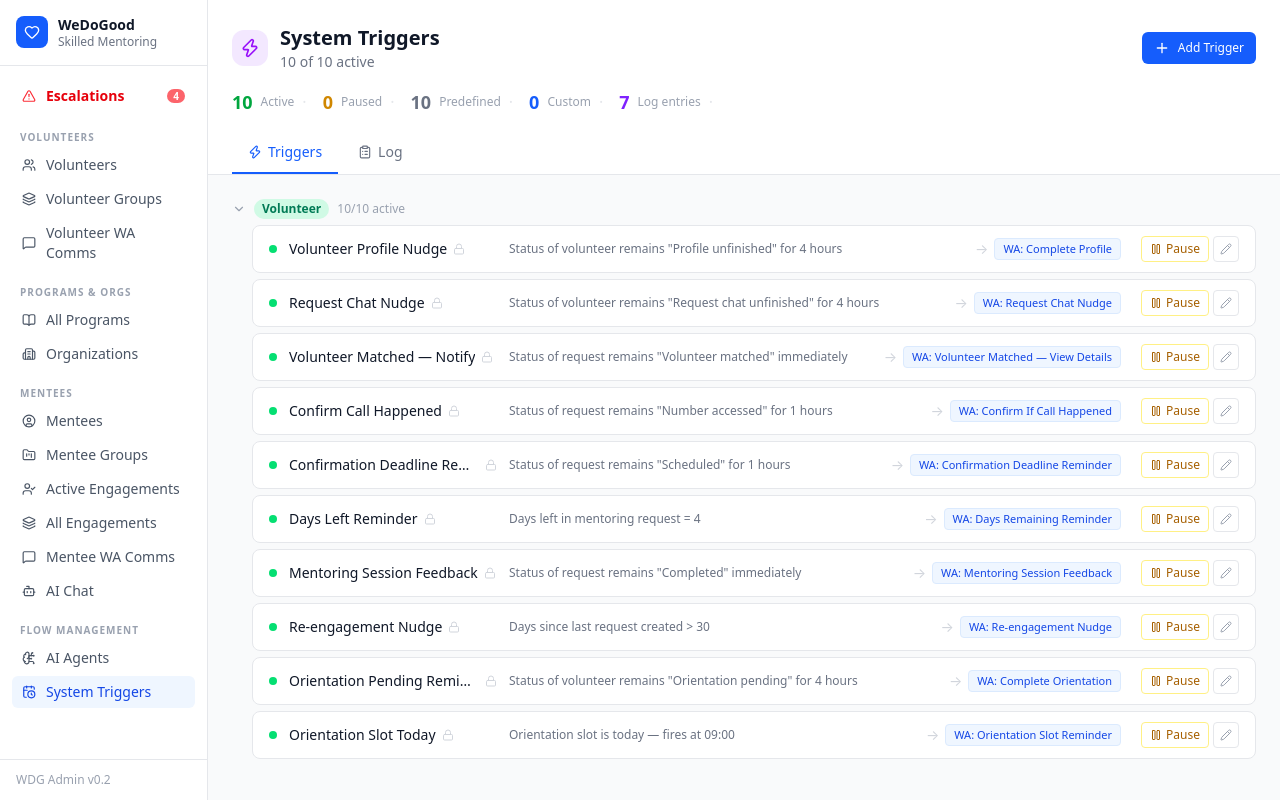
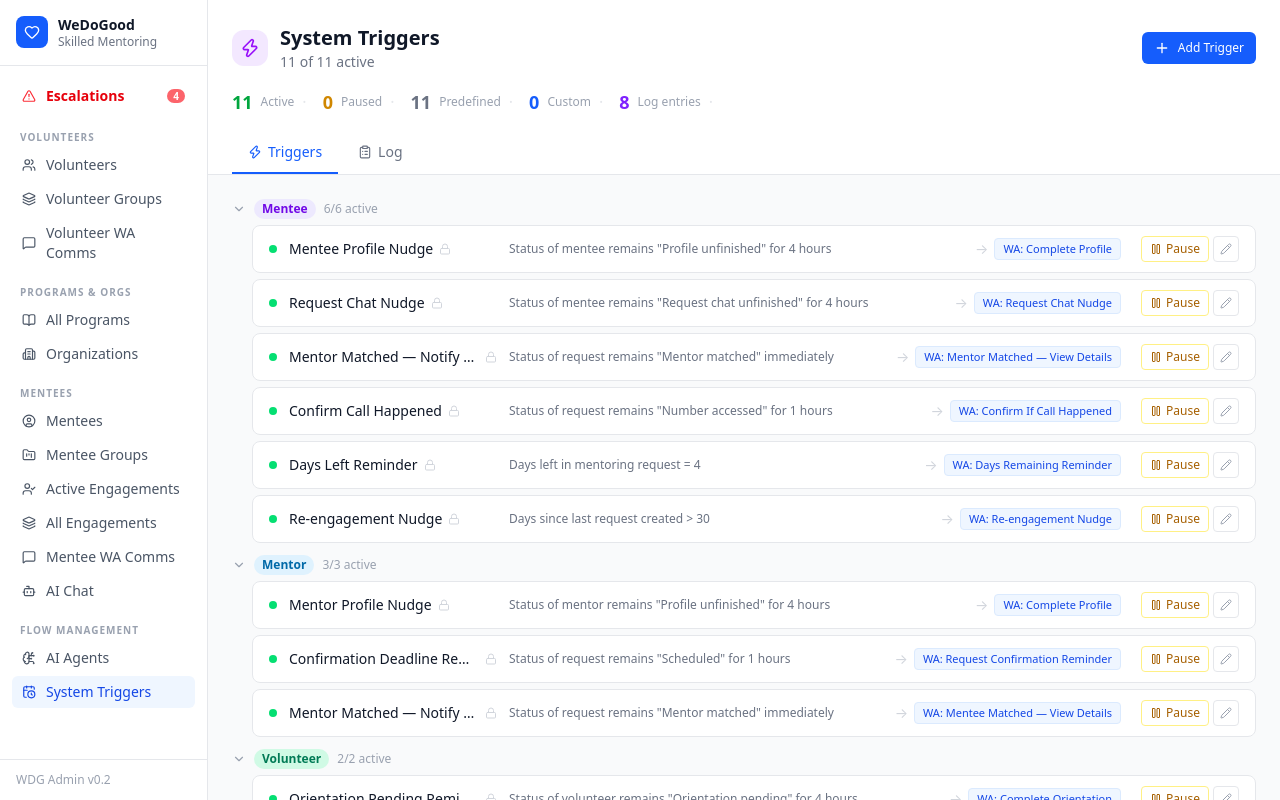
Before and after one commit to maitreyee-wdg/wedogood-mentoring-admin-dashboard, a React (Vite) app: page /flow/cron-jobs in a window 1280 px wide. Built offline with nearby package versions, Linux system fonts and the light colour scheme.

Commit message:
Revert "Merge all system triggers under Volunteer — remove Mentee and Mentor categories"
This reverts commit 6248d66739621f0138189470d2a82278cce529bf.

```diff
--- a/src/pages/flow/CronJobs.tsx
+++ b/src/pages/flow/CronJobs.tsx
@@ -4,8 +4,8 @@ import { Zap, Plus, Play, Pause, Pencil, Trash2, X, ChevronDown, ChevronRight, L
 
 // ─── Types ────────────────────────────────────────────────────────────────────
 
-type TriggerCategory = "Volunteer"
-type TriggerEntity = "volunteer" | "request"
+type TriggerCategory = "Mentee" | "Mentor" | "Volunteer"
+type TriggerEntity = "mentee" | "mentor" | "volunteer" | "request"
 type TriggerType = "status_duration" | "days_remaining" | "days_since" | "time_of_day"
 type DurationUnit = "hours" | "days"
 
@@ -42,8 +42,10 @@ interface TriggerLog {
 // ─── Status options per entity ────────────────────────────────────────────────
 
 const STATUS_OPTIONS: Record<TriggerEntity, string[]> = {
-  volunteer: ["Profile unfinished", "Request chat unfinished", "Orientation pending", "Active", "Completed", "Inactive", "Onboarding"],
-  request: ["Volunteer matched", "Number accessed", "Scheduled", "Confirmed", "Completed", "Cancelled"],
+  mentee: ["Profile unfinished", "Request chat unfinished", "Active", "Completed", "Inactive"],
+  mentor: ["Profile unfinished", "Mentor matched", "Number accessed", "Active", "Inactive"],
+  volunteer: ["Orientation pending", "Active", "Inactive", "Onboarding"],
+  request: ["Mentor matched", "Number accessed", "Scheduled", "Confirmed", "Completed", "Cancelled"],
 }
 
 // ─── Templates by category ────────────────────────────────────────────────────
@@ -54,46 +56,54 @@ interface WATemplate {
 }
 
 const TEMPLATES_BY_CATEGORY: Record<TriggerCategory, WATemplate[]> = {
+  Mentee: [
+    { name: "Complete Profile", content: "Hi {name}! 👋 Your WeDoGood profile is almost ready. Adding your goals and background helps us find the right mentor for you. Can you take 2 minutes to finish it? 🙏" },
+    { name: "Mentor Matched — View Details", content: "Hi {name}! Great news — we've found a mentor for you! 🎉 Log in to see their profile and confirm the match: [webapp link]. Let us know if you have any questions." },
+    { name: "Confirm If Call Happened", content: "Hi {name}! Just checking — did your call with your mentor happen as planned? Please reply *Yes* or *No* so we can update your engagement log. 📞" },
+    { name: "Days Remaining Reminder", content: "Hi {name}! Your mentoring engagement has just {days} days left. Make the most of it — schedule your next session soon! 🗓️" },
+    { name: "Re-engagement Nudge", content: "Hi {name}! We noticed it's been a while since your last interaction. Your mentor is still here for you — would you like to reconnect? 💬" },
+    { name: "Request Chat Nudge", content: "Hi {name}! Your request is almost complete. Just a few more details to help us find the best mentor match for you. Can you finish it? 🙏" },
+  ],
+  Mentor: [
+    { name: "Complete Profile", content: "Hi {name}! 👋 Your mentor profile on WeDoGood is almost complete. A full profile helps us match you with the right mentee. Can you finish it? 🙏" },
+    { name: "Mentee Matched — View Details", content: "Hi {name}! We've matched you with a mentee who needs your expertise. 🎉 View their profile here: [webapp link]. Please confirm within 24 hours." },
+    { name: "Request Confirmation Reminder", content: "Hi {name}! Just a heads-up — you have less than 1 hour to confirm your upcoming mentee engagement. Please confirm ASAP so we can notify the mentee. ⏰" },
+    { name: "Mentoring Session Feedback", content: "Hi {name}! How did your recent session with your mentee go? We'd love to hear your thoughts — any wins, challenges, or next steps? 💬" },
+  ],
   Volunteer: [
-    { name: "Complete Profile", content: "Hi {name}! 👋 Your WeDoGood profile is almost ready. A complete profile helps us find the best match for you. Can you take 2 minutes to finish it? 🙏" },
-    { name: "Request Chat Nudge", content: "Hi {name}! Your request is almost complete. Just a few more details and we can find you the right match. Can you finish it? 🙏" },
-    { name: "Volunteer Matched — View Details", content: "Hi {name}! Great news — we've found your match on WeDoGood! 🎉 Log in to view their profile and confirm: [webapp link]. Let us know if you have any questions." },
-    { name: "Confirm If Call Happened", content: "Hi {name}! Just checking — did your call happen as planned? Please reply *Yes* or *No* so we can update your engagement log. 📞" },
-    { name: "Confirmation Deadline Reminder", content: "Hi {name}! Just a heads-up — you have less than 1 hour to confirm your upcoming engagement. Please confirm ASAP so we can notify the other volunteer. ⏰" },
-    { name: "Days Remaining Reminder", content: "Hi {name}! Your mentoring engagement has just {days} days left. Make the most of it — schedule your next session soon! 🗓️" },
-    { name: "Re-engagement Nudge", content: "Hi {name}! We noticed it's been a while since your last interaction. Your match is still here — would you like to reconnect? 💬" },
     { name: "Complete Orientation", content: "Hi {name}! Your orientation session is still pending. It's a quick 30-minute call to get you started. Would you like to pick a slot? Reply with a preferred date and time. 😊" },
     { name: "Orientation Slot Reminder", content: "Hi {name}! A friendly reminder — your orientation is scheduled for *today*. We're looking forward to speaking with you! 🌟" },
-    { name: "Mentoring Session Feedback", content: "Hi {name}! How did your recent session go? We'd love to hear your thoughts — any wins, challenges, or next steps? 💬" },
-    { name: "Recommend a Friend", content: "Hi {name}! We're always looking for skilled volunteers to support youth from NGO partners. If you know someone who'd be great, please share: [wedogood.org/volunteer] 🙏" },
+    { name: "Recommend a Friend", content: "Hi {name}! We're always looking for skilled mentors to support youth from NGO partners. If you know someone who'd be great, please share: [wedogood.org/volunteer] 🙏" },
   ],
 }
 
 // ─── Mock log data ────────────────────────────────────────────────────────────
 
 const MOCK_LOGS: TriggerLog[] = [
-  { id: "L1", triggerId: "PT-V3", triggerName: "Volunteer Matched — Notify", firedAt: "2026-06-04 11:02 AM", template: "Volunteer Matched — View Details", recipients: ["Priya Sharma", "Rahul Mehta", "Rohan Das", "Sneha Rao"], sentCount: 4, deliveredCount: 4, readCount: 4 },
-  { id: "L2", triggerId: "PT-V1", triggerName: "Volunteer Profile Nudge", firedAt: "2026-06-04 09:00 AM", template: "Complete Profile", recipients: ["Kavya Nair", "Meena Iyer", "Kiran Bhat"], sentCount: 3, deliveredCount: 3, readCount: 2 },
-  { id: "L3", triggerId: "PT-V9", triggerName: "Orientation Pending Reminder", firedAt: "2026-06-03 09:00 AM", template: "Complete Orientation", recipients: ["Amit Joshi"], sentCount: 1, deliveredCount: 1, readCount: 1 },
-  { id: "L4", triggerId: "PT-V4", triggerName: "Confirm Call Happened", firedAt: "2026-06-03 02:15 PM", template: "Confirm If Call Happened", recipients: ["Arjun Patel", "Priya Sharma"], sentCount: 2, deliveredCount: 2, readCount: 1 },
-  { id: "L5", triggerId: "PT-V10", triggerName: "Orientation Slot Today", firedAt: "2026-06-03 09:00 AM", template: "Orientation Slot Reminder", recipients: ["Divya Krishnan"], sentCount: 1, deliveredCount: 1, readCount: 1 },
-  { id: "L6", triggerId: "PT-V2", triggerName: "Request Chat Nudge", firedAt: "2026-06-02 09:00 AM", template: "Request Chat Nudge", recipients: ["Meena Iyer", "Kavya Nair"], sentCount: 2, deliveredCount: 1, readCount: 0 },
-  { id: "L7", triggerId: "PT-V8", triggerName: "Re-engagement Nudge", firedAt: "2026-06-01 09:00 AM", template: "Re-engagement Nudge", recipients: ["Pooja Verma"], sentCount: 1, deliveredCount: 1, readCount: 1 },
+  { id: "L1", triggerId: "PT-M3", triggerName: "Mentor Matched — Notify Mentee", firedAt: "2026-06-04 11:02 AM", template: "Mentor Matched — View Details", recipients: ["Priya Sharma", "Rohan Das"], sentCount: 2, deliveredCount: 2, readCount: 2 },
+  { id: "L2", triggerId: "PT-M1", triggerName: "Mentee Profile Nudge", firedAt: "2026-06-04 09:00 AM", template: "Complete Profile", recipients: ["Kavya Nair", "Meena Iyer"], sentCount: 2, deliveredCount: 2, readCount: 1 },
+  { id: "L3", triggerId: "PT-MN3", triggerName: "Mentor Matched — Notify Mentor", firedAt: "2026-06-04 11:02 AM", template: "Mentee Matched — View Details", recipients: ["Rahul Mehta", "Sneha Rao"], sentCount: 2, deliveredCount: 2, readCount: 2 },
+  { id: "L4", triggerId: "PT-V1", triggerName: "Orientation Pending Reminder", firedAt: "2026-06-03 09:00 AM", template: "Complete Orientation", recipients: ["Amit Joshi"], sentCount: 1, deliveredCount: 1, readCount: 1 },
+  { id: "L5", triggerId: "PT-M4", triggerName: "Confirm Call Happened", firedAt: "2026-06-03 02:15 PM", template: "Confirm If Call Happened", recipients: ["Arjun Patel", "Priya Sharma"], sentCount: 2, deliveredCount: 2, readCount: 1 },
+  { id: "L6", triggerId: "PT-V2", triggerName: "Orientation Slot Today", firedAt: "2026-06-03 09:00 AM", template: "Orientation Slot Reminder", recipients: ["Divya Krishnan"], sentCount: 1, deliveredCount: 1, readCount: 1 },
+  { id: "L7", triggerId: "PT-M2", triggerName: "Request Chat Nudge", firedAt: "2026-06-02 09:00 AM", template: "Request Chat Nudge", recipients: ["Meena Iyer", "Kavya Nair"], sentCount: 2, deliveredCount: 1, readCount: 0 },
+  { id: "L8", triggerId: "PT-MN1", triggerName: "Mentor Profile Nudge", firedAt: "2026-06-01 09:00 AM", template: "Complete Profile", recipients: ["Kiran Bhat", "Pooja Verma"], sentCount: 2, deliveredCount: 2, readCount: 2 },
 ]
 
 // ─── Predefined triggers ──────────────────────────────────────────────────────
 
 const PREDEFINED: SystemTrigger[] = [
-  { id: "PT-V1", name: "Volunteer Profile Nudge", isPredefined: true, category: "Volunteer", triggerType: "status_duration", triggerEntity: "volunteer", triggerStatus: "Profile unfinished", triggerDuration: 4, triggerDurationUnit: "hours", whatsappTemplate: "Complete Profile", status: "Active", runCount: 52 },
-  { id: "PT-V2", name: "Request Chat Nudge", isPredefined: true, category: "Volunteer", triggerType: "status_duration", triggerEntity: "volunteer", triggerStatus: "Request chat unfinished", triggerDuration: 4, triggerDurationUnit: "hours", whatsappTemplate: "Request Chat Nudge", status: "Active", runCount: 21 },
-  { id: "PT-V3", name: "Volunteer Matched — Notify", isPredefined: true, category: "Volunteer", triggerType: "status_duration", triggerEntity: "request", triggerStatus: "Volunteer matched", triggerDuration: 0, triggerDurationUnit: "hours", whatsappTemplate: "Volunteer Matched — View Details", status: "Active", runCount: 116 },
-  { id: "PT-V4", name: "Confirm Call Happened", isPredefined: true, category: "Volunteer", triggerType: "status_duration", triggerEntity: "request", triggerStatus: "Number accessed", triggerDuration: 1, triggerDurationUnit: "hours", whatsappTemplate: "Confirm If Call Happened", status: "Active", runCount: 47 },
-  { id: "PT-V5", name: "Confirmation Deadline Reminder", isPredefined: true, category: "Volunteer", triggerType: "status_duration", triggerEntity: "request", triggerStatus: "Scheduled", triggerDuration: 1, triggerDurationUnit: "hours", whatsappTemplate: "Confirmation Deadline Reminder", status: "Active", runCount: 26 },
-  { id: "PT-V6", name: "Days Left Reminder", isPredefined: true, category: "Volunteer", triggerType: "days_remaining", triggerEntity: "volunteer", triggerDaysValue: 4, whatsappTemplate: "Days Remaining Reminder", status: "Active", runCount: 12 },
-  { id: "PT-V7", name: "Mentoring Session Feedback", isPredefined: true, category: "Volunteer", triggerType: "status_duration", triggerEntity: "request", triggerStatus: "Completed", triggerDuration: 0, triggerDurationUnit: "hours", whatsappTemplate: "Mentoring Session Feedback", status: "Active", runCount: 38 },
-  { id: "PT-V8", name: "Re-engagement Nudge", isPredefined: true, category: "Volunteer", triggerType: "days_since", triggerEntity: "volunteer", triggerDaysValue: 30, whatsappTemplate: "Re-engagement Nudge", status: "Active", runCount: 9 },
-  { id: "PT-V9", name: "Orientation Pending Reminder", isPredefined: true, category: "Volunteer", triggerType: "status_duration", triggerEntity: "volunteer", triggerStatus: "Orientation pending", triggerDuration: 4, triggerDurationUnit: "hours", whatsappTemplate: "Complete Orientation", status: "Active", runCount: 31 },
-  { id: "PT-V10", name: "Orientation Slot Today", isPredefined: true, category: "Volunteer", triggerType: "time_of_day", triggerEntity: "volunteer", triggerTime: "09:00", whatsappTemplate: "Orientation Slot Reminder", status: "Active", runCount: 14 },
+  { id: "PT-M1", name: "Mentee Profile Nudge", isPredefined: true, category: "Mentee", triggerType: "status_duration", triggerEntity: "mentee", triggerStatus: "Profile unfinished", triggerDuration: 4, triggerDurationUnit: "hours", whatsappTemplate: "Complete Profile", status: "Active", runCount: 34 },
+  { id: "PT-M2", name: "Request Chat Nudge", isPredefined: true, category: "Mentee", triggerType: "status_duration", triggerEntity: "mentee", triggerStatus: "Request chat unfinished", triggerDuration: 4, triggerDurationUnit: "hours", whatsappTemplate: "Request Chat Nudge", status: "Active", runCount: 21 },
+  { id: "PT-M3", name: "Mentor Matched — Notify Mentee", isPredefined: true, category: "Mentee", triggerType: "status_duration", triggerEntity: "request", triggerStatus: "Mentor matched", triggerDuration: 0, triggerDurationUnit: "hours", whatsappTemplate: "Mentor Matched — View Details", status: "Active", runCount: 58 },
+  { id: "PT-M4", name: "Confirm Call Happened", isPredefined: true, category: "Mentee", triggerType: "status_duration", triggerEntity: "request", triggerStatus: "Number accessed", triggerDuration: 1, triggerDurationUnit: "hours", whatsappTemplate: "Confirm If Call Happened", status: "Active", runCount: 47 },
+  { id: "PT-M5", name: "Days Left Reminder", isPredefined: true, category: "Mentee", triggerType: "days_remaining", triggerEntity: "mentee", triggerDaysValue: 4, whatsappTemplate: "Days Remaining Reminder", status: "Active", runCount: 12 },
+  { id: "PT-M6", name: "Re-engagement Nudge", isPredefined: true, category: "Mentee", triggerType: "days_since", triggerEntity: "mentee", triggerDaysValue: 30, whatsappTemplate: "Re-engagement Nudge", status: "Active", runCount: 9 },
+  { id: "PT-MN1", name: "Mentor Profile Nudge", isPredefined: true, category: "Mentor", triggerType: "status_duration", triggerEntity: "mentor", triggerStatus: "Profile unfinished", triggerDuration: 4, triggerDurationUnit: "hours", whatsappTemplate: "Complete Profile", status: "Active", runCount: 18 },
+  { id: "PT-MN2", name: "Confirmation Deadline Reminder", isPredefined: true, category: "Mentor", triggerType: "status_duration", triggerEntity: "request", triggerStatus: "Scheduled", triggerDuration: 1, triggerDurationUnit: "hours", whatsappTemplate: "Request Confirmation Reminder", status: "Active", runCount: 26 },
+  { id: "PT-MN3", name: "Mentor Matched — Notify Mentor", isPredefined: true, category: "Mentor", triggerType: "status_duration", triggerEntity: "request", triggerStatus: "Mentor matched", triggerDuration: 0, triggerDurationUnit: "hours", whatsappTemplate: "Mentee Matched — View Details", status: "Active", runCount: 58 },
+  { id: "PT-V1", name: "Orientation Pending Reminder", isPredefined: true, category: "Volunteer", triggerType: "status_duration", triggerEntity: "volunteer", triggerStatus: "Orientation pending", triggerDuration: 4, triggerDurationUnit: "hours", whatsappTemplate: "Complete Orientation", status: "Active", runCount: 31 },
+  { id: "PT-V2", name: "Orientation Slot Today", isPredefined: true, category: "Volunteer", triggerType: "time_of_day", triggerEntity: "volunteer", triggerTime: "09:00", whatsappTemplate: "Orientation Slot Reminder", status: "Active", runCount: 14 },
 ]
 
 // ─── Sentence builder helpers ─────────────────────────────────────────────────
@@ -139,9 +149,9 @@ function TriggerModal({
   const isNew = !trigger
 
   const [name, setName] = useState(trigger?.name ?? "")
-  const [category, setCategory] = useState<TriggerCategory>(trigger?.category ?? "Volunteer")
+  const [category, setCategory] = useState<TriggerCategory>(trigger?.category ?? "Mentee")
   const [triggerType, setTriggerType] = useState<TriggerType>(trigger?.triggerType ?? "status_duration")
-  const [triggerEntity, setTriggerEntity] = useState<TriggerEntity>(trigger?.triggerEntity ?? "volunteer")
+  const [triggerEntity, setTriggerEntity] = useState<TriggerEntity>(trigger?.triggerEntity ?? "mentee")
   const [triggerStatus, setTriggerStatus] = useState(trigger?.triggerStatus ?? "Profile unfinished")
   const [triggerDuration, setTriggerDuration] = useState(trigger?.triggerDuration ?? 4)
   const [triggerDurationUnit, setTriggerDurationUnit] = useState<DurationUnit>(trigger?.triggerDurationUnit ?? "hours")
@@ -149,7 +159,7 @@ function TriggerModal({
   const [triggerTime, setTriggerTime] = useState(trigger?.triggerTime ?? "09:00")
   const [scheduledSendEnabled, setScheduledSendEnabled] = useState(!!trigger?.scheduledSendTime)
   const [scheduledSendTime, setScheduledSendTime] = useState(trigger?.scheduledSendTime ?? "09:00")
-  const [whatsappTemplate, setWhatsappTemplate] = useState(trigger?.whatsappTemplate ?? TEMPLATES_BY_CATEGORY["Volunteer"][0].name)
+  const [whatsappTemplate, setWhatsappTemplate] = useState(trigger?.whatsappTemplate ?? TEMPLATES_BY_CATEGORY["Mentee"][0].name)
 
   const availableTemplates = TEMPLATES_BY_CATEGORY[category]
 
@@ -217,6 +227,8 @@ function TriggerModal({
                 setTriggerStatus(STATUS_OPTIONS[e.target.value as TriggerEntity][0])
               }}
               className={inlineSel}>
+              <option value="mentee">mentee</option>
+              <option value="mentor">mentor</option>
               <option value="volunteer">volunteer</option>
               <option value="request">request</option>
             </select>{" "}
@@ -302,7 +314,7 @@ function TriggerModal({
                     setCategory(e.target.value as TriggerCategory)
                     setWhatsappTemplate(TEMPLATES_BY_CATEGORY[e.target.value as TriggerCategory][0].name)
                   }}>
-                  <option>Volunteer</option>
+                  <option>Mentee</option><option>Mentor</option><option>Volunteer</option>
                 </select>
               </div>
               <div>
@@ -359,7 +371,7 @@ function TriggerModal({
                   <div className="flex items-start gap-2 bg-amber-50 border border-amber-200 rounded-lg px-3 py-2.5">
                     <Info className="w-3.5 h-3.5 text-amber-500 shrink-0 mt-0.5" />
                     <p className="text-xs text-amber-700 leading-relaxed">
-                      <span className="font-semibold">Condition re-validated at send time.</span> The trigger condition is checked again just before the message is sent — if it no longer holds (e.g. the volunteer has completed their profile), the message is not sent.
+                      <span className="font-semibold">Condition re-validated at send time.</span> The trigger condition is checked again just before the message is sent — if it no longer holds (e.g. the mentee has completed their profile), the message is not sent.
                     </p>
                   </div>
                 </div>
@@ -397,6 +409,8 @@ function TriggerModal({
 // ─── Compact trigger row ──────────────────────────────────────────────────────
 
 const CATEGORY_COLORS: Record<TriggerCategory, string> = {
+  Mentee: "bg-violet-100 text-violet-700",
+  Mentor: "bg-sky-100 text-sky-700",
   Volunteer: "bg-emerald-100 text-emerald-700",
 }
 
@@ -550,8 +564,8 @@ export default function CronJobs() {
     } else {
       setTriggers((p) => [...p, {
         id: `CT-${Date.now()}`, name: data.name ?? "New Trigger", isPredefined: false,
-        category: data.category ?? "Volunteer", triggerType: data.triggerType ?? "status_duration",
-        triggerEntity: data.triggerEntity ?? "volunteer", triggerStatus: data.triggerStatus,
+        category: data.category ?? "Mentee", triggerType: data.triggerType ?? "status_duration",
+        triggerEntity: data.triggerEntity ?? "mentee", triggerStatus: data.triggerStatus,
         triggerDuration: data.triggerDuration, triggerDurationUnit: data.triggerDurationUnit,
         triggerDaysValue: data.triggerDaysValue, triggerTime: data.triggerTime,
         whatsappTemplate: data.whatsappTemplate ?? "", status: "Active", runCount: 0,
@@ -562,7 +576,7 @@ export default function CronJobs() {
   }
 
   const activeCount = triggers.filter((t) => t.status === "Active").length
-  const categories: TriggerCategory[] = ["Volunteer"]
+  const categories: TriggerCategory[] = ["Mentee", "Mentor", "Volunteer"]
 
   return (
     <div className="h-full flex flex-col overflow-hidden">
```
